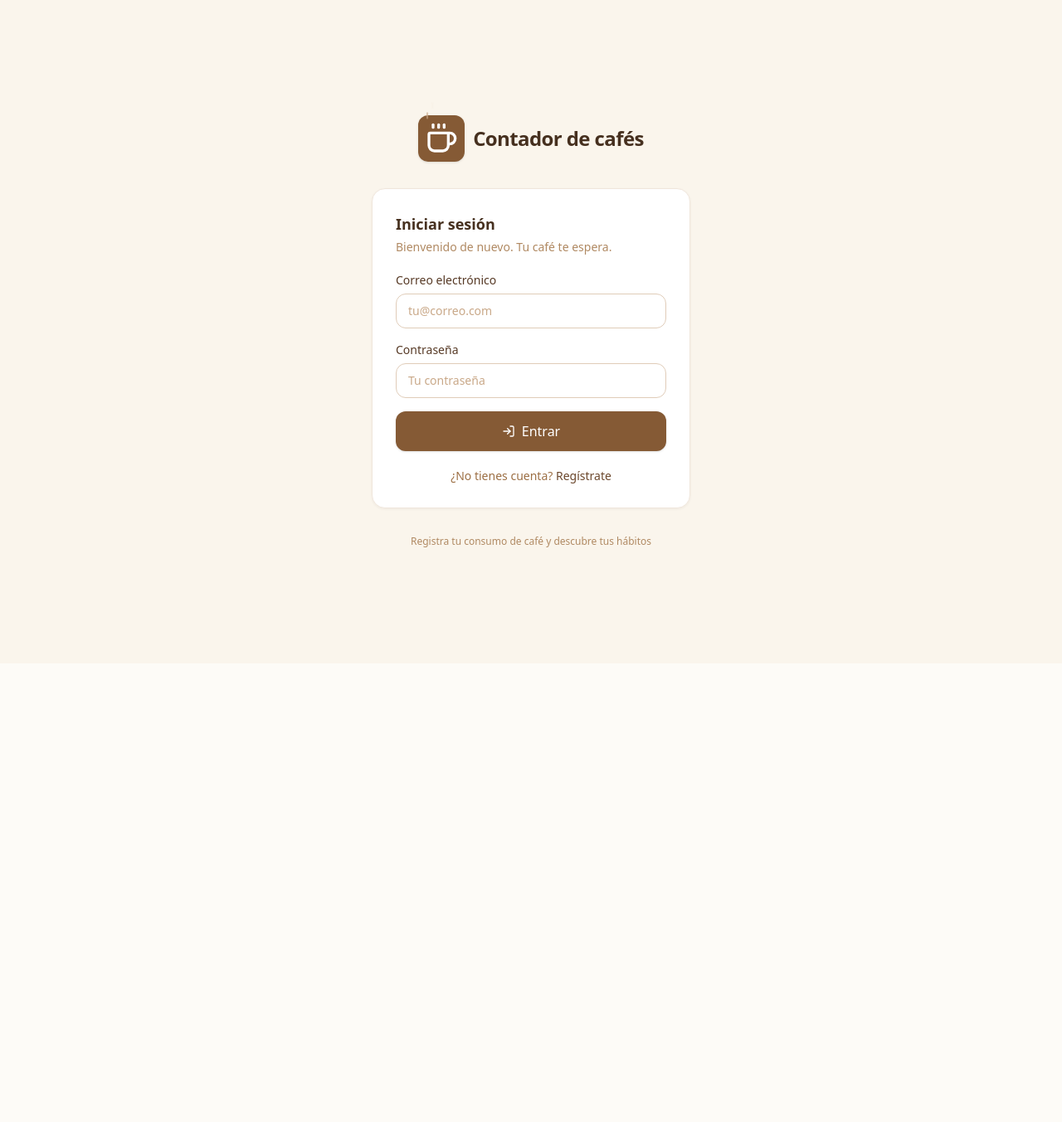
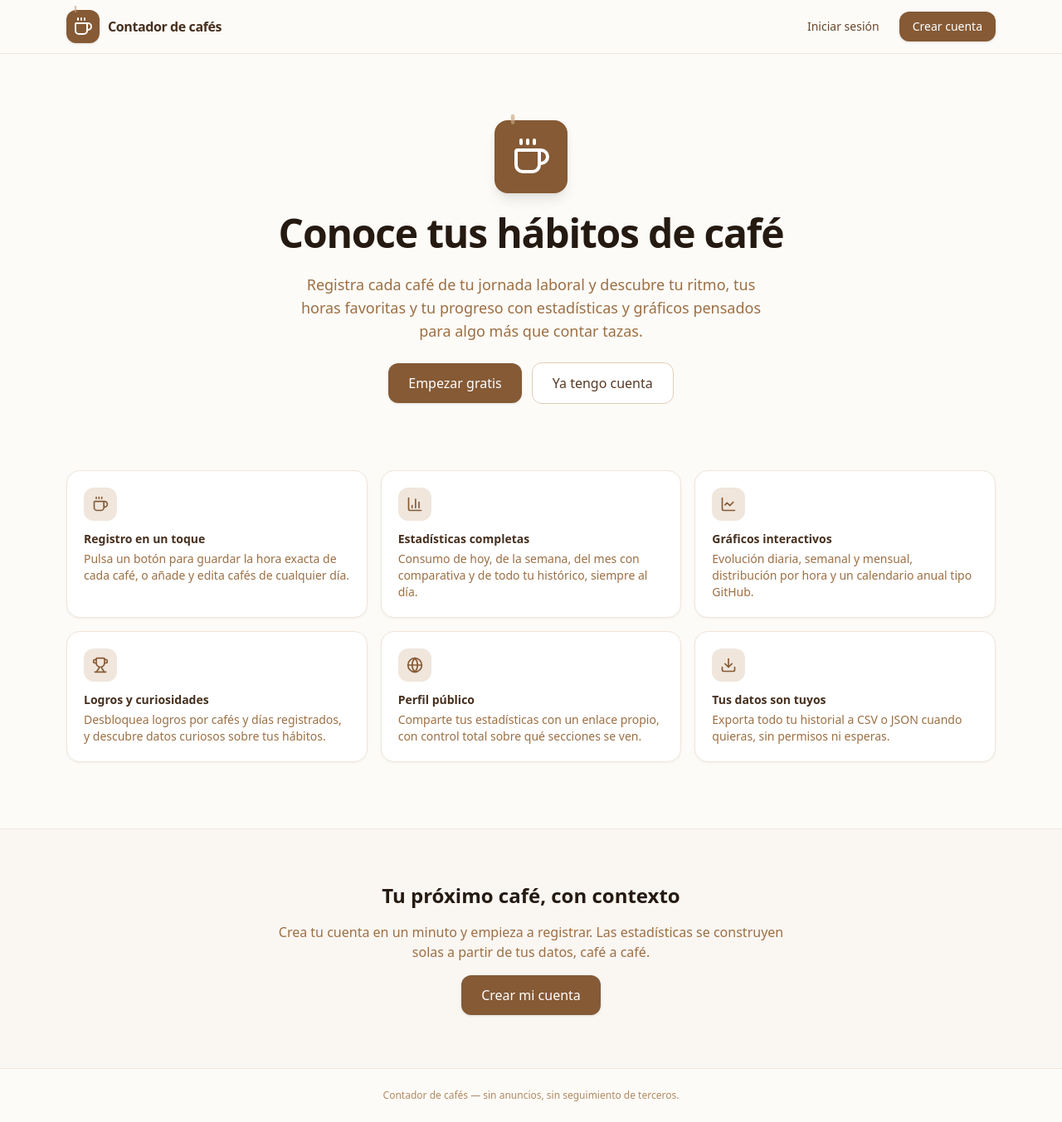
Before and after one commit to DiegoExtremiana/cafesDiego, a React (Vite) app: page / in a window 1280 px wide. Before the commit this address led to /#/login. Shown: the whole page at 83% size. Before the commit the page ends 800 px from the top, so only its background shows below. Built offline with nearby package versions, Linux system fonts and the light colour scheme; no server answers.

Commit message:
Landing page

```diff
--- a/src/App.tsx
+++ b/src/App.tsx
@@ -5,6 +5,7 @@ import { CoffeesProvider } from '@/contexts/CoffeesContext';
 import { AppLayout } from '@/components/layout/AppLayout';
 import { ProtectedRoute, PublicOnlyRoute } from '@/router/ProtectedRoute';
 import { Spinner } from '@/components/ui/Spinner';
+import LandingPage from '@/pages/LandingPage';
 import LoginPage from '@/pages/LoginPage';
 import RegisterPage from '@/pages/RegisterPage';
 import DashboardPage from '@/pages/DashboardPage';
@@ -24,6 +25,8 @@ export default function App() {
       <HashRouter>
         <Suspense fallback={<Spinner label="Cargando..." />}>
           <Routes>
+            <Route path="/" element={<LandingPage />} />
+
             <Route element={<PublicOnlyRoute />}>
               <Route path="/login" element={<LoginPage />} />
               <Route path="/registro" element={<RegisterPage />} />
@@ -39,7 +42,7 @@ export default function App() {
                   </CoffeesProvider>
                 }
               >
-                <Route path="/" element={<DashboardPage />} />
+                <Route path="/panel" element={<DashboardPage />} />
                 <Route path="/historial" element={<HistoryPage />} />
                 <Route path="/estadisticas" element={<StatsPage />} />
                 <Route path="/logros" element={<AchievementsPage />} />
--- /dev/null
+++ b/src/components/landing/FeatureCard.tsx
@@ -0,0 +1,20 @@
+import type { LucideIcon } from 'lucide-react';
+
+interface FeatureCardProps {
+  icon: LucideIcon;
+  title: string;
+  description: string;
+}
+
+/** Tarjeta de característica para la landing page. */
+export function FeatureCard({ icon: Icon, title, description }: FeatureCardProps) {
+  return (
+    <div className="rounded-2xl border border-coffee-100 bg-white p-5 shadow-[0_1px_3px_rgba(70,48,31,0.06)] transition-transform duration-200 hover:-translate-y-1">
+      <span className="mb-3 inline-flex size-10 items-center justify-center rounded-xl bg-coffee-100 text-coffee-600">
+        <Icon className="size-5" aria-hidden />
+      </span>
+      <h3 className="mb-1 text-sm font-semibold text-coffee-900">{title}</h3>
+      <p className="text-sm text-coffee-500">{description}</p>
+    </div>
+  );
+}
--- a/src/components/layout/AppLayout.tsx
+++ b/src/components/layout/AppLayout.tsx
@@ -11,7 +11,7 @@ import { Brand } from './Brand';
 import { useAuth } from '@/hooks/useAuth';
 
 const navItems = [
-  { to: '/', label: 'Panel', icon: LayoutDashboard },
+  { to: '/panel', label: 'Panel', icon: LayoutDashboard },
   { to: '/historial', label: 'Historial', icon: History },
   { to: '/estadisticas', label: 'Estadísticas', icon: BarChart3 },
   { to: '/logros', label: 'Logros', icon: Trophy },
@@ -40,7 +40,7 @@ export function AppLayout() {
           <Brand />
           <nav className="hidden items-center gap-1 md:flex" aria-label="Principal">
             {navItems.map(({ to, label, icon: Icon }) => (
-              <NavLink key={to} to={to} end={to === '/'} className={({ isActive }) => navLinkClass(isActive)}>
+              <NavLink key={to} to={to} className={({ isActive }) => navLinkClass(isActive)}>
                 <Icon className="size-4" aria-hidden />
                 {label}
               </NavLink>
--- /dev/null
+++ b/src/pages/LandingPage.tsx
@@ -0,0 +1,131 @@
+import { Link } from 'react-router-dom';
+import {
+  BarChart3,
+  Coffee,
+  Download,
+  Globe,
+  LineChart,
+  Trophy,
+} from 'lucide-react';
+import { Brand } from '@/components/layout/Brand';
+import { FeatureCard } from '@/components/landing/FeatureCard';
+
+const FEATURES = [
+  {
+    icon: Coffee,
+    title: 'Registro en un toque',
+    description: 'Pulsa un botón para guardar la hora exacta de cada café, o añade y edita cafés de cualquier día.',
+  },
+  {
+    icon: BarChart3,
+    title: 'Estadísticas completas',
+    description: 'Consumo de hoy, de la semana, del mes con comparativa y de todo tu histórico, siempre al día.',
+  },
+  {
+    icon: LineChart,
+    title: 'Gráficos interactivos',
+    description: 'Evolución diaria, semanal y mensual, distribución por hora y un calendario anual tipo GitHub.',
+  },
+  {
+    icon: Trophy,
+    title: 'Logros y curiosidades',
+    description: 'Desbloquea logros por cafés y días registrados, y descubre datos curiosos sobre tus hábitos.',
+  },
+  {
+    icon: Globe,
+    title: 'Perfil público',
+    description: 'Comparte tus estadísticas con un enlace propio, con control total sobre qué secciones se ven.',
+  },
+  {
+    icon: Download,
+    title: 'Tus datos son tuyos',
+    description: 'Exporta todo tu historial a CSV o JSON cuando quieras, sin permisos ni esperas.',
+  },
+];
+
+export default function LandingPage() {
+  return (
+    <div className="min-h-screen bg-cream-50">
+      <header className="border-b border-coffee-100">
+        <div className="mx-auto flex h-16 max-w-6xl items-center justify-between px-4">
+          <Brand />
+          <nav className="flex items-center gap-2">
+            <Link
+              to="/login"
+              className="rounded-xl px-4 py-2 text-sm font-medium text-coffee-700 transition-colors hover:bg-coffee-100"
+            >
+              Iniciar sesión
+            </Link>
+            <Link
+              to="/registro"
+              className="rounded-xl bg-coffee-600 px-4 py-2 text-sm font-medium text-white shadow-sm transition-colors hover:bg-coffee-700"
+            >
+              Crear cuenta
+            </Link>
+          </nav>
+        </div>
+      </header>
+
+      <main>
+        <section className="mx-auto flex max-w-4xl flex-col items-center gap-6 px-4 py-20 text-center animate-fade-in">
+          <span className="relative inline-flex rounded-2xl bg-coffee-600 p-5 text-white shadow-lg">
+            <Coffee className="size-12" aria-hidden />
+            <span className="absolute -top-2 left-5 h-3 w-1 rounded bg-coffee-300 animate-steam" />
+            <span className="absolute -top-2 left-9 h-3 w-1 rounded bg-coffee-300 animate-steam [animation-delay:0.8s]" />
+          </span>
+          <h1 className="text-3xl font-bold tracking-tight text-coffee-950 sm:text-5xl">
+            Conoce tus hábitos de café
+          </h1>
+          <p className="max-w-xl text-base text-coffee-500 sm:text-lg">
+            Registra cada café de tu jornada laboral y descubre tu ritmo, tus horas favoritas y
+            tu progreso con estadísticas y gráficos pensados para algo más que contar tazas.
+          </p>
+          <div className="flex flex-wrap items-center justify-center gap-3">
+            <Link
+              to="/registro"
+              className="rounded-xl bg-coffee-600 px-6 py-3 text-base font-medium text-white shadow-sm transition-colors hover:bg-coffee-700"
+            >
+              Empezar gratis
+            </Link>
+            <Link
+              to="/login"
+              className="rounded-xl border border-coffee-200 bg-white px-6 py-3 text-base font-medium text-coffee-800 transition-colors hover:bg-coffee-50"
+            >
+              Ya tengo cuenta
+            </Link>
+          </div>
+        </section>
+
+        <section className="mx-auto max-w-6xl px-4 pb-20">
+          <div className="grid gap-4 sm:grid-cols-2 lg:grid-cols-3">
+            {FEATURES.map((feature) => (
+              <FeatureCard key={feature.title} {...feature} />
+            ))}
+          </div>
+        </section>
+
+        <section className="border-t border-coffee-100 bg-coffee-50">
+          <div className="mx-auto flex max-w-2xl flex-col items-center gap-4 px-4 py-16 text-center">
+            <h2 className="text-2xl font-bold text-coffee-950">
+              Tu próximo café, con contexto
+            </h2>
+            <p className="text-coffee-500">
+              Crea tu cuenta en un minuto y empieza a registrar. Las estadísticas se construyen
+              solas a partir de tus datos, café a café.
+            </p>
+            <Link
+              to="/registro"
+              className="rounded-xl bg-coffee-600 px-6 py-3 text-base font-medium text-white shadow-sm transition-colors hover:bg-coffee-700"
+            >
+              Crear mi cuenta
+            </Link>
+          </div>
+        </section>
+      </main>
+
+      <footer className="border-t border-coffee-100 py-6 text-center text-xs text-coffee-400">
+        Contador de cafés — sin anuncios, sin seguimiento de terceros.
+      </footer>
+    </div>
+  );
+}
--- a/src/pages/LoginPage.tsx
+++ b/src/pages/LoginPage.tsx
@@ -21,7 +21,7 @@ export default function LoginPage() {
     setSubmitting(true);
     try {
       await signIn(email.trim(), password);
-      navigate('/', { replace: true });
+      navigate('/panel', { replace: true });
     } catch (err) {
       setError(err instanceof Error ? err.message : 'Error inesperado al iniciar sesión.');
     } finally {
--- a/src/pages/PublicProfilePage.tsx
+++ b/src/pages/PublicProfilePage.tsx
@@ -120,7 +120,7 @@ export default function PublicProfilePage() {
         <div className="mx-auto flex h-16 max-w-6xl items-center justify-between gap-4 px-4">
           <Brand />
           <Link
-            to="/login"
+            to="/"
             className="text-sm font-medium text-coffee-500 underline-offset-2 hover:underline"
           >
             Crea tu contador
--- a/src/pages/RegisterPage.tsx
+++ b/src/pages/RegisterPage.tsx
@@ -52,7 +52,7 @@ export default function RegisterPage() {
       if (needsEmailConfirmation) {
         setPendingConfirmation(true);
       } else {
-        navigate('/', { replace: true });
+        navigate('/panel', { replace: true });
       }
     } catch (err) {
       setError(err instanceof Error ? err.message : 'Error inesperado al crear la cuenta.');
--- a/src/router/ProtectedRoute.tsx
+++ b/src/router/ProtectedRoute.tsx
@@ -25,5 +25,5 @@ export function PublicOnlyRoute() {
       </main>
     );
   }
-  return session ? <Navigate to="/" replace /> : <Outlet />;
+  return session ? <Navigate to="/panel" replace /> : <Outlet />;
 }
```
Also changed, not shown: 1 other file (tests, documents, lock files or other folders).
